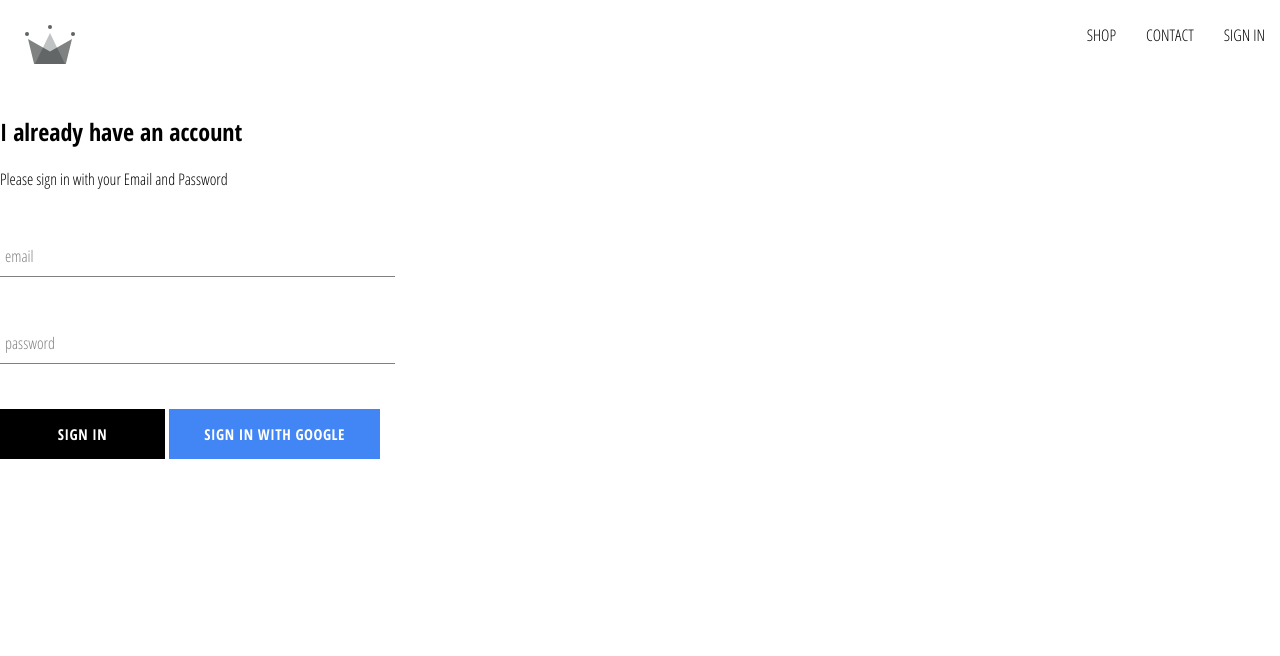
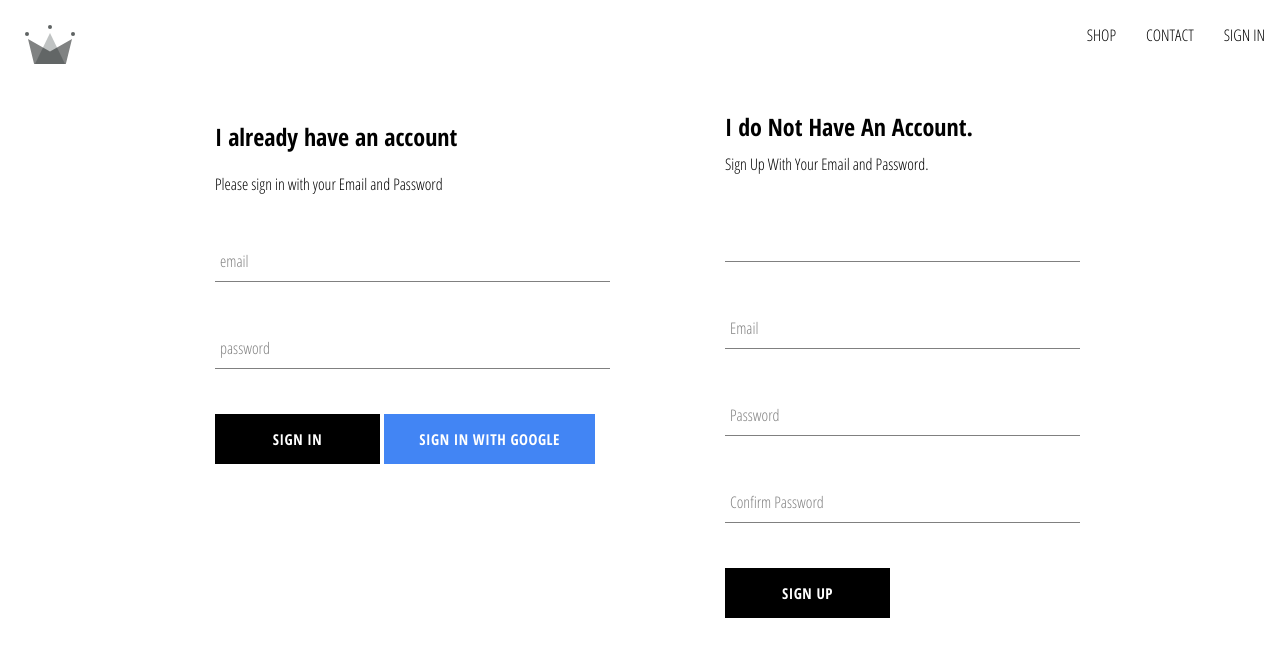
Before and after one commit to paulchabz/Klannels, a React (Create React App) app: page /signIn in a window 1280 px wide. Shown: the top 656 px of the page. Built offline with nearby package versions, Linux system fonts and the light colour scheme; no server answers.

Commit message:
Authentication was implemented in the app

```diff
--- a/src/Sign-In/Sign-In.jsx
+++ b/src/Sign-In/Sign-In.jsx
@@ -2,7 +2,7 @@ import React from "react";
 import "./Sign-In-styles.scss";
 import {FormInput} from "../Forms/Form-input-component"
 import {CustomButton} from "../Button/Button-styles-component";
-import {signInWithGoogle} from "../Firebase/Firebase.utils";
+import {auth, signInWithGoogle} from "../Firebase/Firebase.utils";
 
 
 class SignIn extends React.Component {
@@ -15,9 +15,16 @@ class SignIn extends React.Component {
         }
     }
 
-    handleSubmit = event => {
+    handleSubmit = async event => {
         event.preventDefault();
-        this.setState({email: "", password: ""})
+        const { email, password } = this.state;
+
+        try {
+            await auth.signInWithEmailAndPassword(email, password)
+            this.setState({email: "", password: ""})
+        } catch(error) {
+           console.log(error);
+        }
     }
 
     handleChange = event => {
--- a/src/Sign-Up-Sign-In-Forms/SignComponent-styles.scss
+++ b/src/Sign-Up-Sign-In-Forms/SignComponent-styles.scss
@@ -0,0 +1,7 @@
+.signInsignOut {
+    width: 850px;
+    display: flex;
+    justify-content: space-between;
+    margin: 30px auto;
+    font-family: "Open Sans Condensed";
+}
--- a/src/Sign-Up-Sign-In-Forms/SignComponent.jsx
+++ b/src/Sign-Up-Sign-In-Forms/SignComponent.jsx
@@ -1,9 +1,11 @@
 import React from "react";
 import SignIn from "../Sign-In/Sign-In";
+import SignUp from "../SignUp-Forms/SignUp-Form";
 import "./SignComponent-styles.scss";
 
 export const SignInSignOut = () => (
     <div className="signInsignOut">
         <SignIn />
+        <SignUp />
     </div>
 )
--- a/src/SignUp-Forms/SignUp-Form.jsx
+++ b/src/SignUp-Forms/SignUp-Form.jsx
@@ -3,7 +3,7 @@ import React from "react";
 import { FormInput } from "../Forms/Form-input-component";
 import { CustomButton } from "../Button/Button-styles-component";
 import { auth, createUserProfileDocument } from "../Firebase/Firebase.utils";
-import "./SignUpComponent-styles.scss";
+import "./SignUp-Form.scss";
 
 class SignUp extends React.Component {
     constructor() {
```
